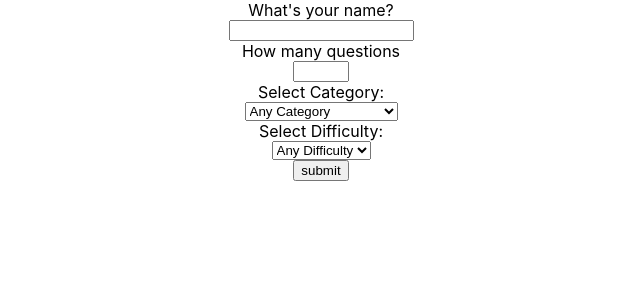
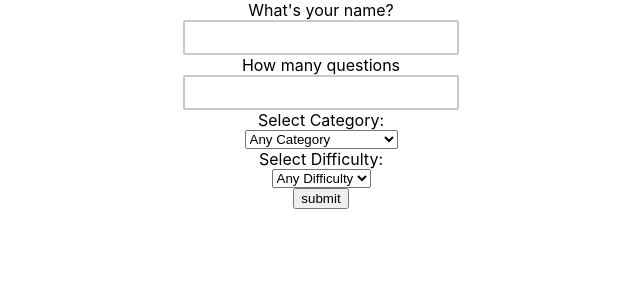
Before and after one commit to FACxBeamery/joao-project-week-6, a React (Create React App) app: page / in a window 1280 px wide. Shown: the top 300 px of the page, without its empty margins (319-959 px from the left). Built offline with nearby package versions, Linux system fonts and the light colour scheme.

Commit message:
conditional styling if inputs are empty

```diff
--- a/src/components/TriviaConfigForm.js
+++ b/src/components/TriviaConfigForm.js
@@ -36,30 +36,40 @@ const TriviaConfigForm = ({ setTriviaState, setConfigDetails }) => {
 	];
 	return (
 		<form className="form" onSubmit={handleSubmit}>
-			<label htmlFor="user-name">What's your name? </label>
+			<label htmlFor="userName">What's your name? </label>
 			<input
 				type="text"
-				name="user-name"
-				id="user-name"
+				name="userName"
+				id="userName"
 				onChange={handleInputChange}
 				value={inputs.userName}
+				className={
+					inputs.userName === ""
+						? "form__input--error"
+						: "form__input"
+				}
 			></input>
 
-			<label htmlFor="nr-of-questions">How many questions</label>
+			<label htmlFor="nrOfquestions">How many questions</label>
 			<input
 				type="number"
-				name="nr-of-questions"
-				id="nr-of-questions"
+				name="nrOfquestions"
+				id="nrOfquestions"
 				min="1"
 				max="50"
 				ue="30"
 				value={inputs.nrOfQuestions}
 				onChange={handleInputChange}
+				className={
+					inputs.nrOfquestions === ""
+						? "form__input--error"
+						: "form__input"
+				}
 			></input>
 
-			<label htmlFor="trivia-category">Select Category: </label>
+			<label htmlFor="triviaCategory">Select Category: </label>
 			<select
-				name="trivia-category"
+				name="triviaCategory"
 				value={inputs.categoryChosen}
 				onChange={handleInputChange}
 			>
@@ -68,9 +78,9 @@ const TriviaConfigForm = ({ setTriviaState, setConfigDetails }) => {
 				})}
 			</select>
 
-			<label htmlFor="trivia-difficulty">Select Difficulty: </label>
+			<label htmlFor="triviaDifficulty">Select Difficulty: </label>
 			<select
-				name="trivia-difficulty"
+				name="triviaDifficulty"
 				value={inputs.difficultyLevel}
 				onChange={handleInputChange}
 			>
```
